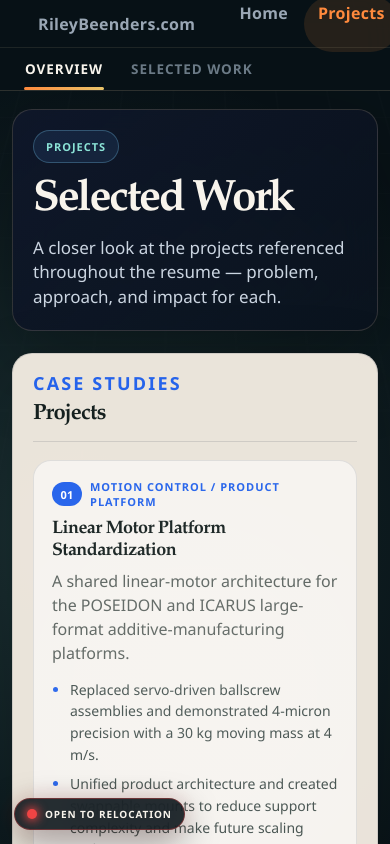
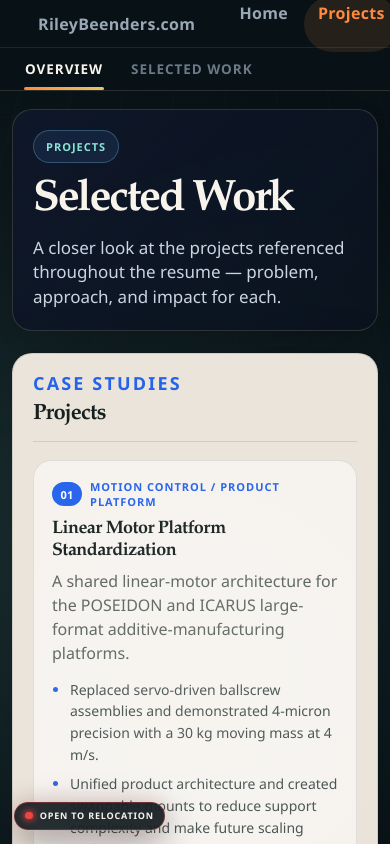
Before and after one commit to RileyBeenders/rileybeenders.com, a Next.js app: page /projects in a window 390 px wide. Shown: the top 844 px of the page. Built offline with nearby package versions, Linux system fonts and the light colour scheme.

Commit message:
Update globals.css
--> updated on the lower-left of the 'open to relocation' to attempt to scale on different window sizes

```diff
--- a/app/globals.css
+++ b/app/globals.css
@@ -277,14 +277,14 @@ img {
 
 .floating-status-pill {
   position: fixed;
-  left: 24px;
-  bottom: 24px;
+  left: clamp(14px, 2vw, 24px);
+  bottom: clamp(14px, 2vw, 24px);
   z-index: 40;
   display: inline-flex;
-  gap: 10px;
+  gap: 0.8em;
   align-items: center;
   color: var(--white);
-  padding: 10px 16px;
+  padding: 0.75em 1.15em;
   border: 1px solid rgba(239, 68, 68, .35);
   border-radius: 999px;
   background: rgba(8, 18, 23, .88);
@@ -292,28 +292,18 @@ img {
   box-shadow: 0 12px 36px rgba(0, 0, 0, .4), 0 0 22px rgba(239, 68, 68, .12);
   letter-spacing: .09em;
   text-transform: uppercase;
-  font-size: 12px;
+  font-size: clamp(9px, 1.6vw, 13px);
   font-weight: 700;
-}
-
-@media (max-width: 480px) {
-  .floating-status-pill {
-    left: 14px;
-    bottom: 14px;
-    padding: 8px 12px;
-    gap: 8px;
-    font-size: 10px;
-  }
 }
 
 .pulse-dot {
   position: relative;
-  width: 10px;
-  height: 10px;
+  width: 0.8em;
+  height: 0.8em;
   flex-shrink: 0;
   border-radius: 50%;
   background: #ef4444;
-  box-shadow: 0 0 10px 2px rgba(239, 68, 68, .85);
+  box-shadow: 0 0 0.8em 0.15em rgba(239, 68, 68, .85);
 }
 
 .pulse-dot::after {
```
